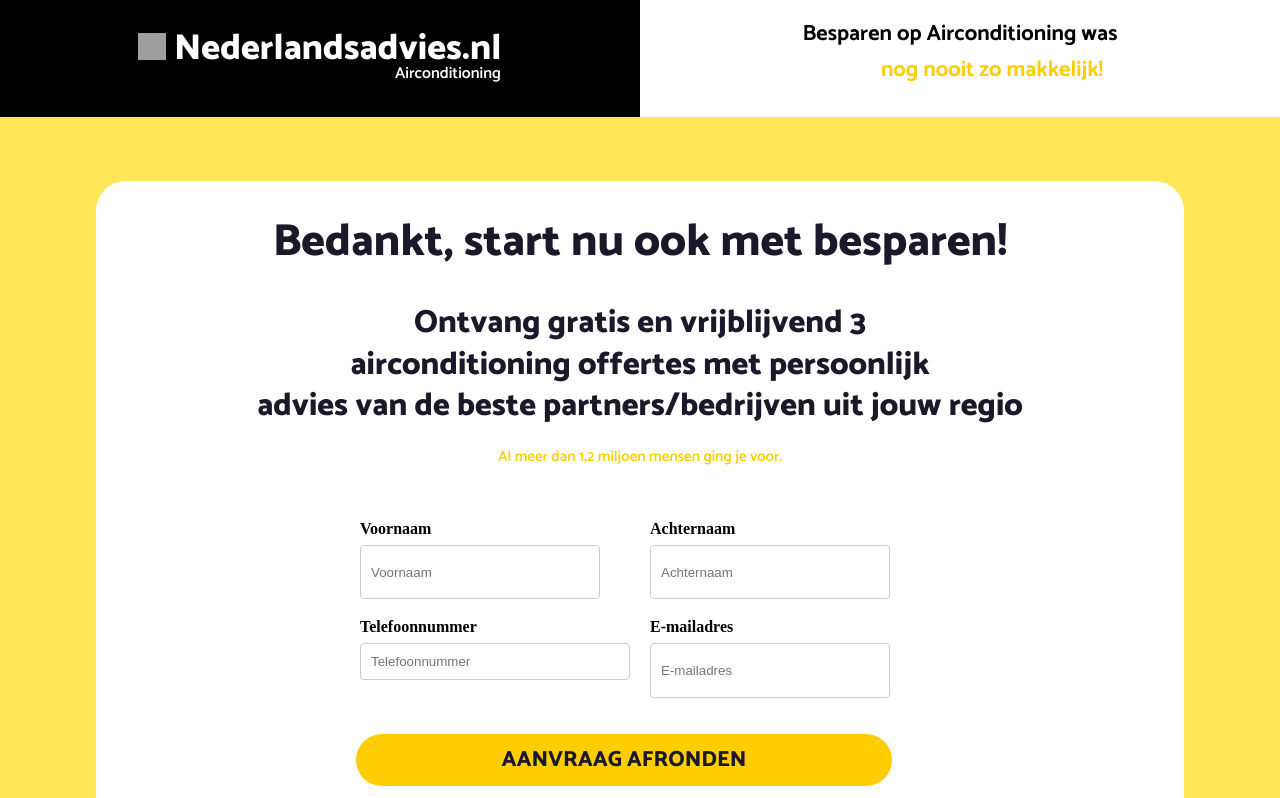
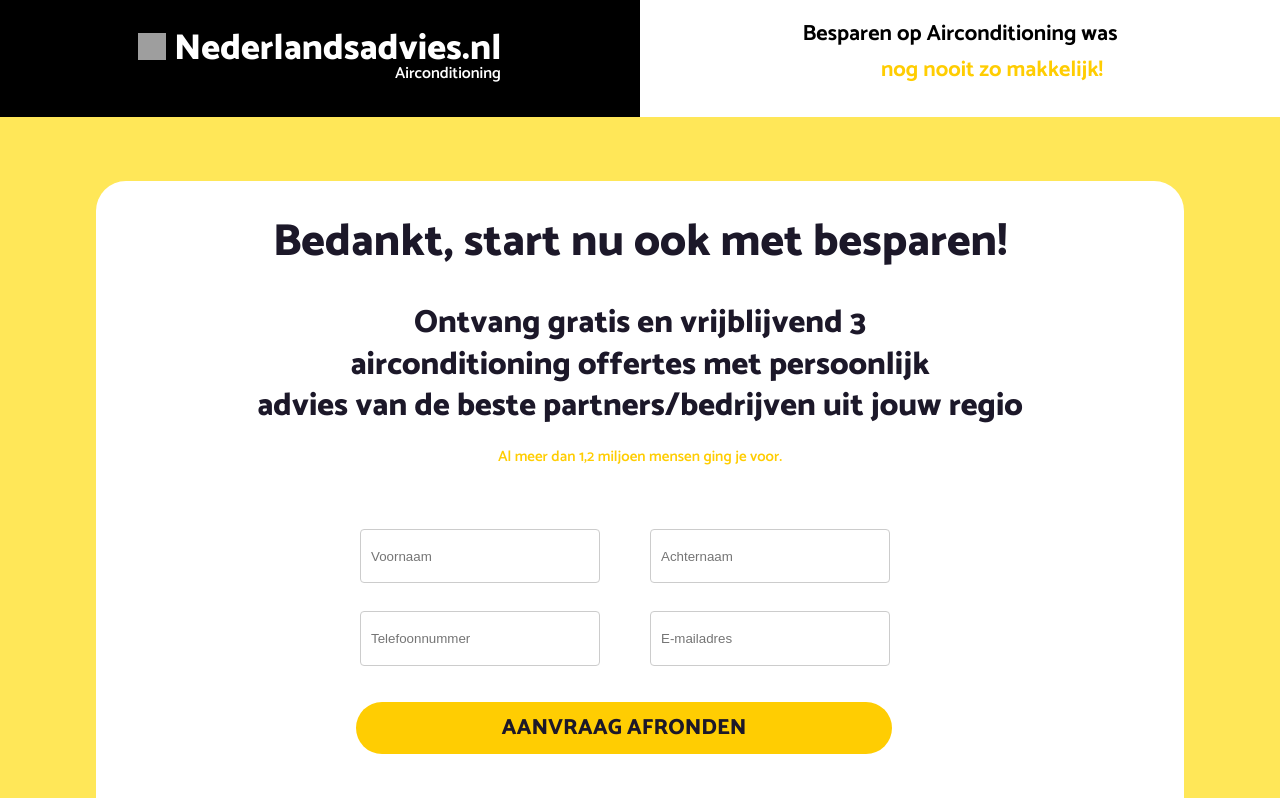
Before and after one commit to MorrisJansen/Airco, a Vue app: page /Airco/formulier in a window 1280 px wide. Shown: the top 798 px of the page. Built offline with nearby package versions, Linux system fonts and the light colour scheme; grey boxes are pictures that could not be loaded; a small style sheet from the web is missing.

Commit message:
formulier een beetje opgenet

```diff
--- a/src/components/formulier.vue
+++ b/src/components/formulier.vue
@@ -32,21 +32,21 @@
             <form>
               <div class="input-group">
                 <div class="input-item">
-                  <label for="input-voornaam">Voornaam</label>
+                  <label for="input-voornaam"></label>
                   <input class="input-voornaam" v-model="formData.firstname" type="text" id="input-voornaam" placeholder="Voornaam">
                 </div>
                 <div class="input-item">
-                  <label for="input-achternaam">Achternaam</label>
+                  <label for="input-achternaam"></label>
                   <input class="input-achternaam" v-model="formData.lastname" type="text" id="input-achternaam" placeholder="Achternaam">
                 </div>
               </div>
               <div class="input-group">
                 <div class="input-item">
-                  <label for="input-telefoon">Telefoonnummer</label>
+                  <label for="input-telefoon"></label>
                   <input class="input-telefoon" v-model="formData.phone_number" type="text" id="input-telefoon" placeholder="Telefoonnummer">
                 </div>
                 <div class="input-item">
-                  <label for="input-email">E-mailadres</label>
+                  <label for="input-email"></label>
                   <input class="input-email" v-model="formData.email" type="text" id="input-email" placeholder="E-mailadres">
                 </div>
               </div>
@@ -303,7 +303,7 @@ export default {
 
 
 
-.input-voornaam, .input-achternaam, .input-telefoonnummer, .input-email
+.input-voornaam, .input-achternaam, .input-telefoon, .input-email
   height: 3.4rem
   width: 15rem
 
```
